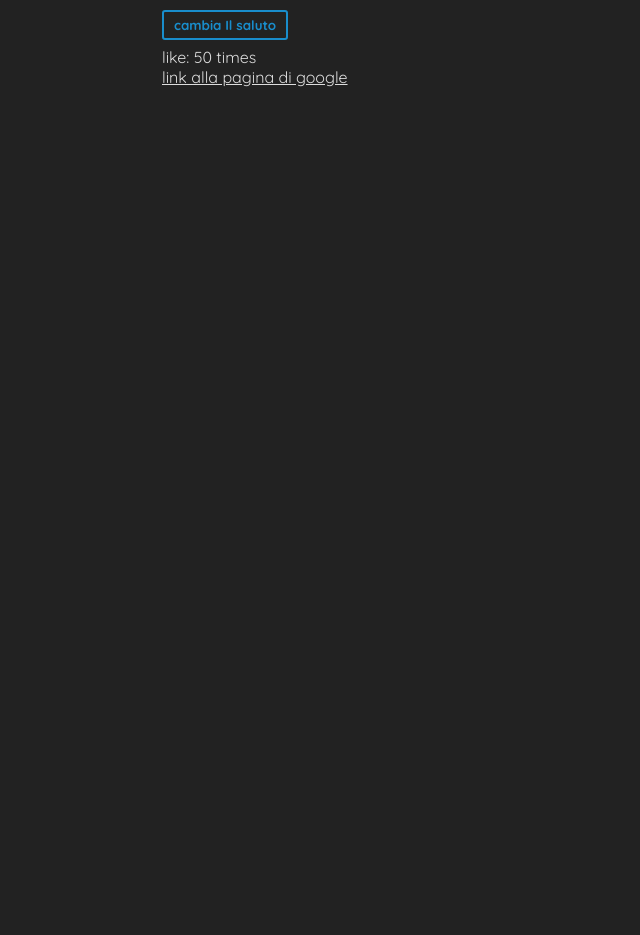
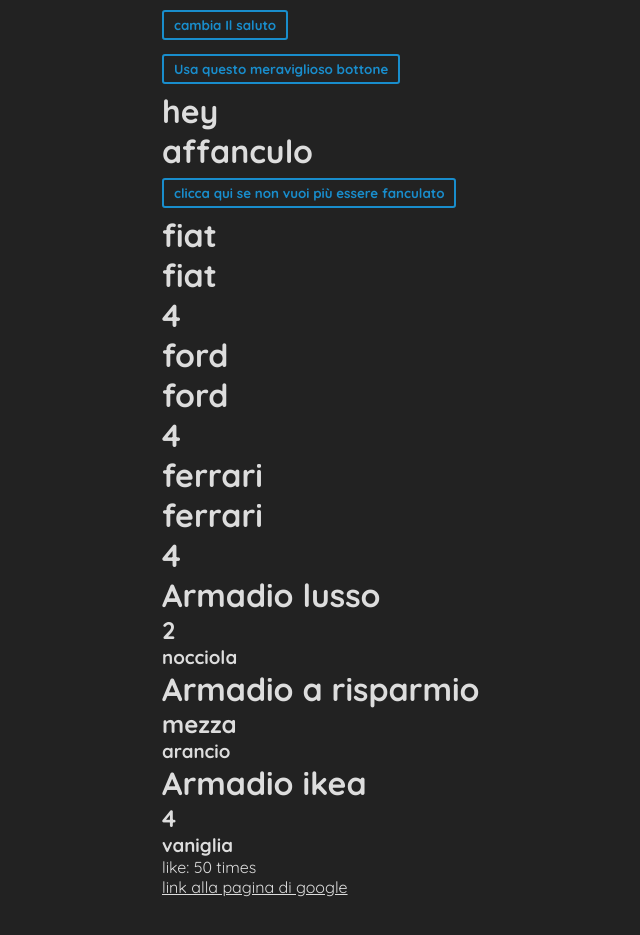
Before and after one commit to 182Marco/dojo-blog, a React (Create React App) app: page / in a window 1280 px wide. Shown: the part 1480-2415 px from the top of the page, without its empty margins (178-818 px from the left). Before the commit the page ends 1627 px from the top, so only its background shows below. Built offline with nearby package versions, Linux system fonts and the light colour scheme; the HTML template or start-up script is replaced by a standard one.

Commit message:
esercizi raffica nesting+ passaggio prop a figlio

```diff
--- /dev/null
+++ b/src/AncoraUnaProva.js
@@ -0,0 +1,41 @@
+import { useState } from 'react';
+import CompReciveProp from './CompReciveProp';
+
+const AncoraUnaProva = () => {
+  const [objprops, setP] = useState([
+    {
+      marca: 'fiat',
+      modello: 'punto',
+      assicurata: 'genialloyd',
+      ruote: 4,
+      id: 2870,
+    },
+    {
+      marca: 'ford',
+      modello: 'fiesta',
+      assicurata: 'Generali',
+      ruote: 4,
+      id: 63789,
+    },
+    {
+      marca: 'ferrari',
+      modello: '458Italia',
+      assicurata: 'genialloyd',
+      ruote: 4,
+      id: 78789,
+    },
+  ]);
+  const clicca = 'clicca qui se non vuoi più essere fanculato';
+  const [x, setX] = useState('affanculo');
+  const change = () =>
+    x === 'affanculo' ? setX('mi spiace') : setX('affanculo');
+  return (
+    <div>
+      <h1>{x}</h1>
+      <button onClick={change}>{clicca}</button>
+      <CompReciveProp objprops={objprops} />
+    </div>
+  );
+};
+
+export default AncoraUnaProva;
--- a/src/Bloglist.js
+++ b/src/Bloglist.js
@@ -3,9 +3,6 @@
 const Bloglist = (props) => {
   const blogs = props.blogs;
   const title = props.title;
-
-  console.log(props, blogs);
-
   return (
     <div className='blog-list'>
       <h2>{title}</h2>
--- /dev/null
+++ b/src/CompReciveProp.js
@@ -0,0 +1,36 @@
+import TryLast from './TryLast';
+
+const CompReciveProp = (props) => {
+  const armadi = [
+    {
+      nome: 'Armadio lusso',
+      ante: '2',
+      colore: 'nocciola',
+    },
+    {
+      nome: 'Armadio a risparmio',
+      ante: 'mezza',
+      colore: 'arancio',
+    },
+    {
+      nome: 'Armadio ikea',
+      ante: '4',
+      colore: 'vaniglia',
+    },
+  ];
+  const objprops = props.objprops;
+  return (
+    <div>
+      {objprops.map((e) => (
+        <div key={e.id}>
+          <h1>{e.marca}</h1>
+          <h1>{e.marca}</h1>
+          <h1>{e.ruote}</h1>
+        </div>
+      ))}
+      <TryLast armadi={armadi} />
+    </div>
+  );
+};
+
+export default CompReciveProp;
--- a/src/Prova.js
+++ b/src/Prova.js
@@ -1,4 +1,5 @@
 import { useState } from 'react';
+import Try from './Try';
 
 const Prova = () => {
   let [x, setX] = useState(`Ciao`);
@@ -9,6 +10,7 @@
     <div>
       <h2>{x}</h2>
       <button onClick={cambiaSaluto}>cambia Il saluto</button>
+      <Try />
     </div>
   );
 };
--- /dev/null
+++ b/src/Try.js
@@ -0,0 +1,19 @@
+import { useState } from 'react';
+import AncoraUnaProva from './AncoraUnaProva';
+
+const Try = () => {
+  const [a, setA] = useState('hey');
+  const btn = 'Usa questo meraviglioso bottone';
+  function funz() {
+    a === 'hey' ? setA('bau') : setA('hey');
+  }
+  return (
+    <div>
+      <button onClick={funz}>{btn}</button>
+      <h1>{a}</h1>
+      <AncoraUnaProva />
+    </div>
+  );
+};
+
+export default Try;
--- /dev/null
+++ b/src/TryLast.js
@@ -0,0 +1,16 @@
+const TryLast = (props) => {
+  const armadi = props.armadi;
+  return (
+    <div>
+      {armadi.map((e) => (
+        <div key={e.nome}>
+          <h1>{e.nome}</h1>
+          <h2>{e.ante}</h2>
+          <h3>{e.colore}</h3>
+        </div>
+      ))}
+    </div>
+  );
+};
+
+export default TryLast;
```
